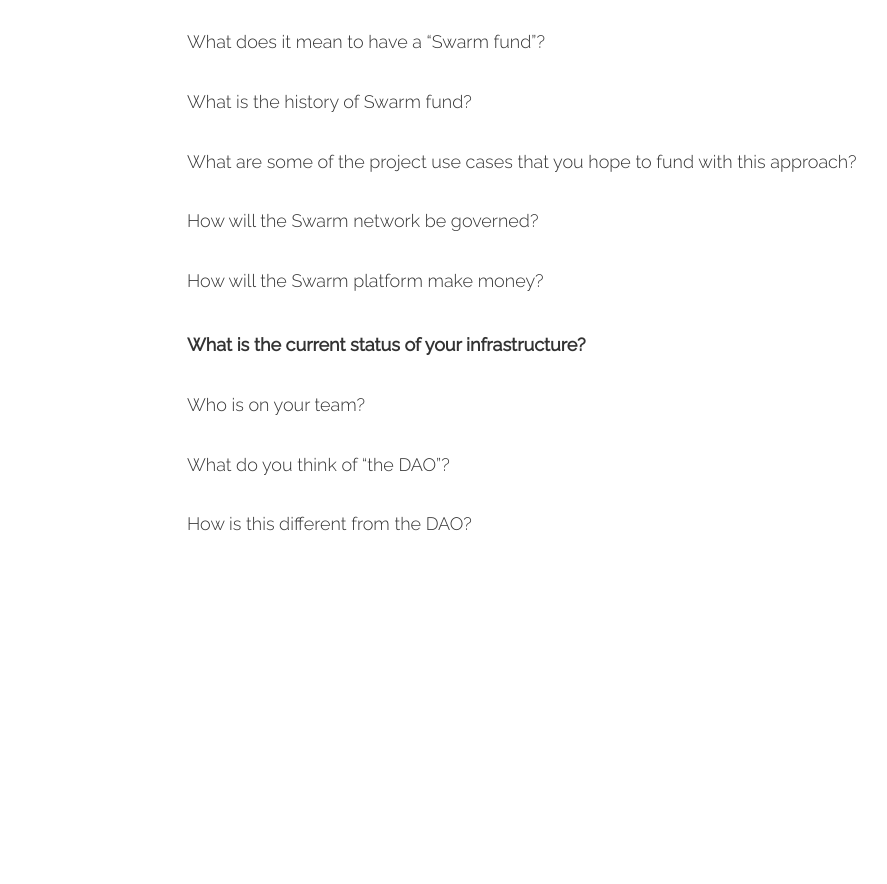
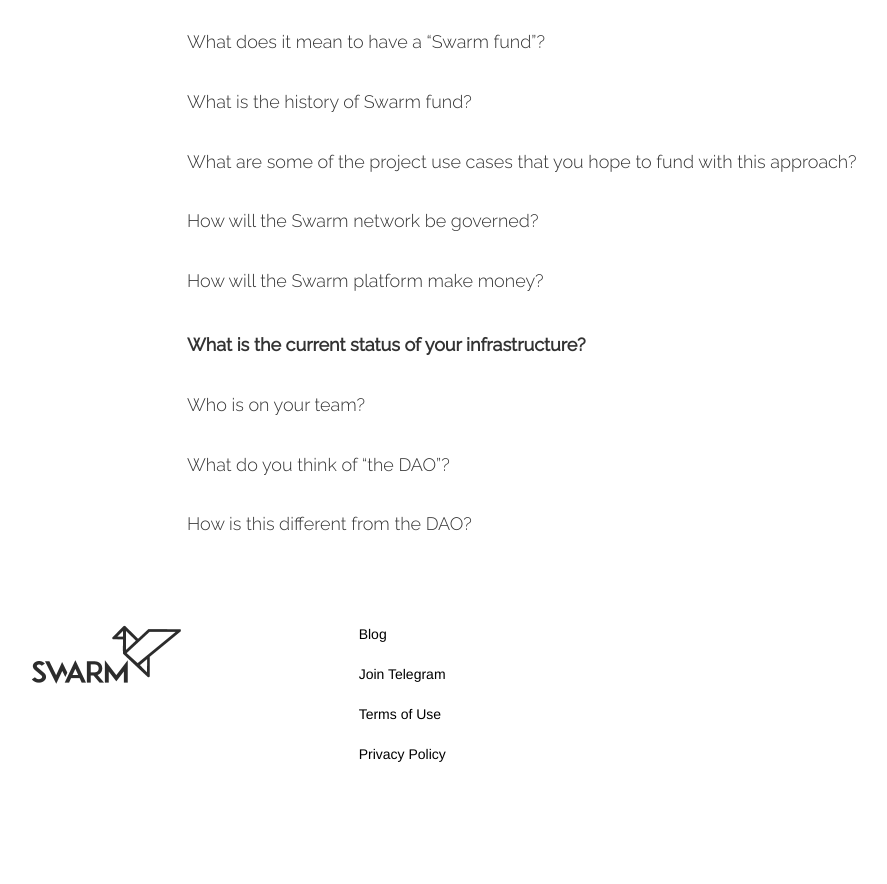
Before and after one commit to swarmfund/swarm-static-website, a plain HTML site: page faq.html in a window 1280 px wide. Shown: the part 331-1215 px from the top of the page, without its empty margins (78-965 px from the left). Before the commit the page ends 875 px from the top, so only its background shows below. Drawn offline with nearby package versions, Linux system fonts and the light colour scheme.

Commit message:
Add footer and navigation to pages

```diff
--- a/faq.html
+++ b/faq.html
@@ -107,11 +107,22 @@
       </div>
     </div>
   </div>
-
+  <footer>
+    <div class="row" style="padding-top: 40px">
+      <div class="col-xs-12 col-md-3 col-md-offset-1">
+        <a href="/public/index">
+          <img src="images/swarm-logo-black.gif" style="max-width: 150px">
+        </a>
+      </div>
+      <div class="col-xs-12 col-md-2 text-left">
+        <a href="https://medium.com/@Swarm">Blog</a><br><br>
+        <a href="https://t.me/joinchat/AAAAAEMPAz9QWYGPz4dDkA">Join Telegram</a><br><br>
+        <a href="terms_of_use.html">Terms of Use</a><br><br>
+        <a href="privacy_policy.html">Privacy Policy</a><br><br>
+      </div>
+      <div class="col-xs-12 col-md-2 text-left">
+      </div>
+    </div>
+  </footer>
 </body>
 </html>
-<style>
-  .faq h4{
-    font-weight: bold ;
-  }
-</style>
```
Also changed, not shown: privacy_policy.html (+3 -0 lines), terms_of_use.html (+3 -0 lines).
